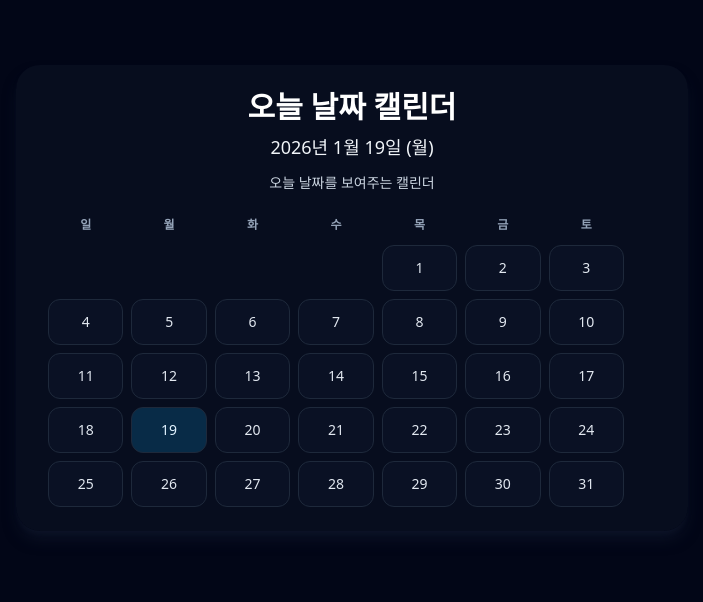
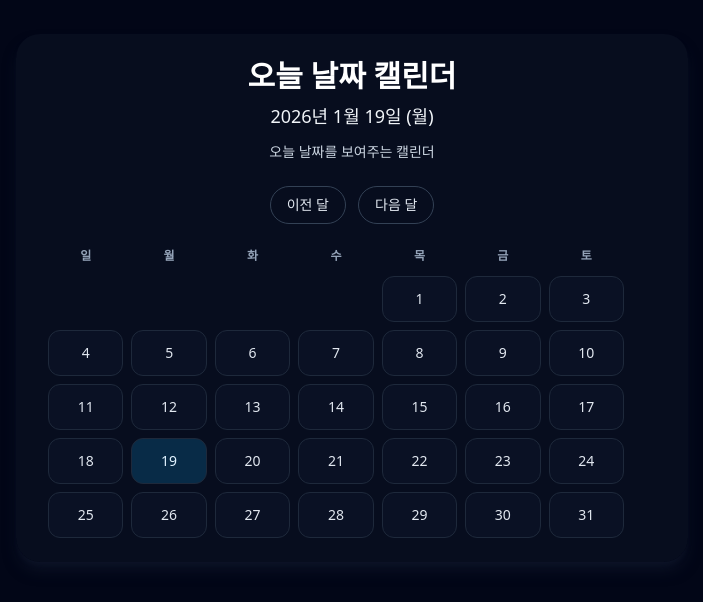
Before and after one commit to bloomspes/CodingLife, a React (Vite) app in the folder 20260118/: page / in a window 1280 px wide. Shown: the part 102-704 px from the top of the page, without its empty margins (288-991 px from the left). Built offline with nearby package versions, Linux system fonts and the light colour scheme.

Commit message:
달 이동 버튼 배치
이전 달과 다음 달 버튼을 달력 상단에 배치한다.
PLAN.md 단계 4 체크 항목을 갱신한다.

```diff
--- a/20260118/src/routes/index.tsx
+++ b/20260118/src/routes/index.tsx
@@ -23,6 +23,20 @@ function HomePage() {
             오늘 날짜를 보여주는 캘린더
           </p>
         </header>
+        <div className="flex flex-wrap items-center justify-center gap-3">
+          <button
+            type="button"
+            className="rounded-full border border-slate-700 px-4 py-2 text-sm text-slate-200"
+          >
+            이전 달
+          </button>
+          <button
+            type="button"
+            className="rounded-full border border-slate-700 px-4 py-2 text-sm text-slate-200"
+          >
+            다음 달
+          </button>
+        </div>
         <MonthGrid days={days} startWeekday={startWeekday} today={todayDate.getDate()} />
       </div>
     </main>
```
Also changed, not shown: 1 other file (tests, documents, lock files or other folders).
